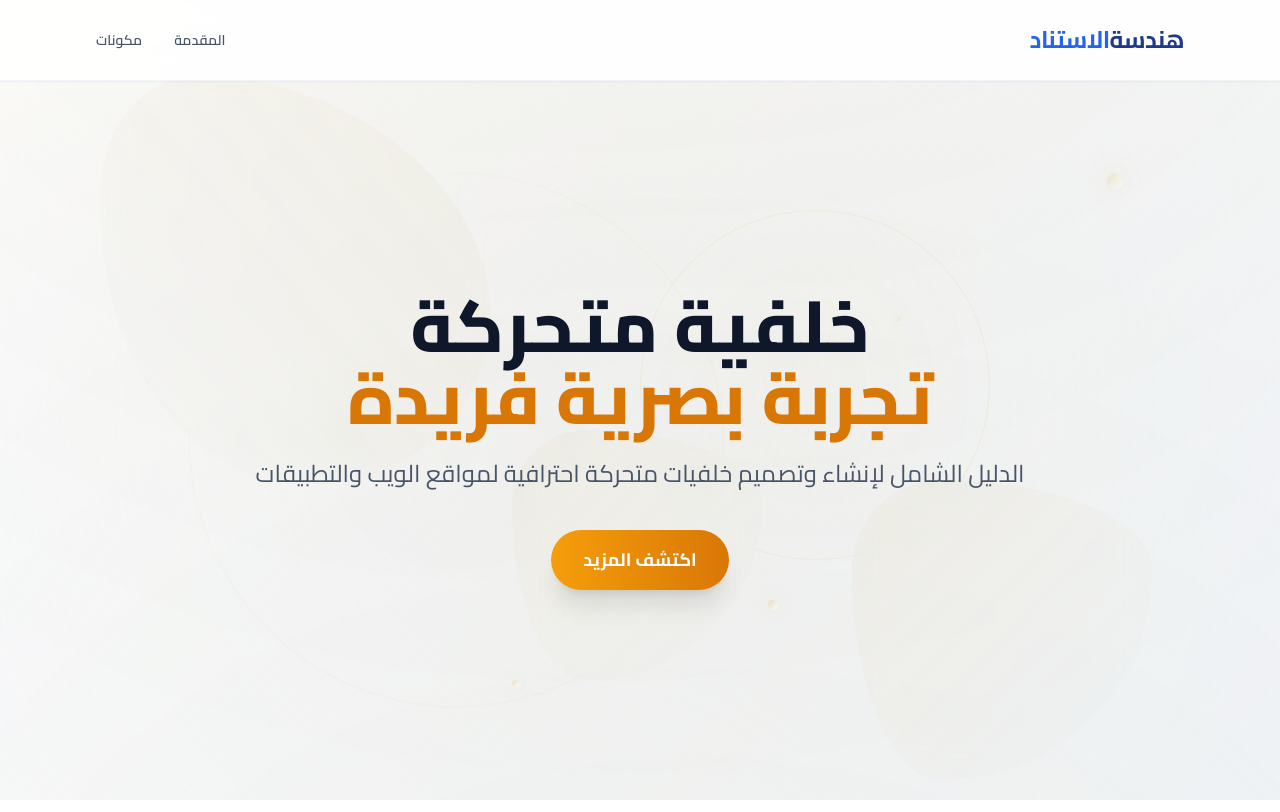
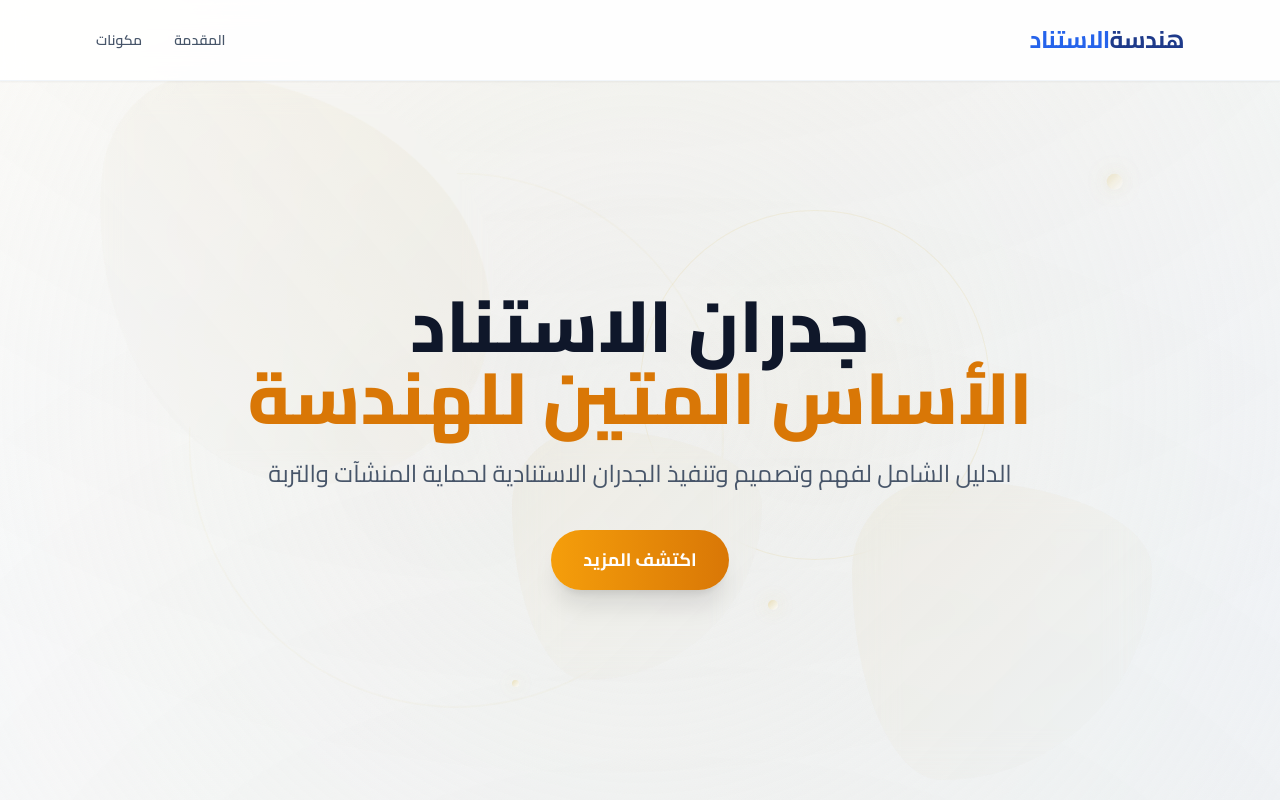
Before and after one commit to youcefkharchi2/website-genie-civil-, a plain HTML site: page index.html in a window 1280 px wide. Shown: the top 812 px of the page. Drawn offline with nearby package versions, Linux system fonts and the light colour scheme.

Commit message:
Add files via upload

```diff
--- a/index.html
+++ b/index.html
@@ -323,11 +323,11 @@
 
         <div class="relative z-10 text-center px-4 max-w-4xl mx-auto mt-20 fade-in-up">
             <h1 class="text-5xl md:text-7xl font-extrabold text-slate-900 mb-6 leading-tight">
-                خلفية متحركة <br/>
-                <span class="text-amber-600">تجربة بصرية فريدة</span>
+                جدران الاستناد <br/>
+                <span class="text-amber-600">الأساس المتين للهندسة</span>
             </h1>
             <p class="text-xl md:text-2xl text-slate-600 mb-10 font-light fade-in-up delay-100">
-                الدليل الشامل لإنشاء وتصميم خلفيات متحركة احترافية لمواقع الويب والتطبيقات
+                الدليل الشامل لفهم وتصميم وتنفيذ الجدران الاستنادية لحماية المنشآت والتربة
             </p>
             <a href="#intro" class="inline-block bg-gradient-to-r from-amber-500 to-amber-600 hover:from-amber-600 hover:to-amber-700 text-white px-8 py-4 rounded-full font-bold text-lg transition-transform hover:scale-105 shadow-xl fade-in-up delay-200">
                 اكتشف المزيد
```
